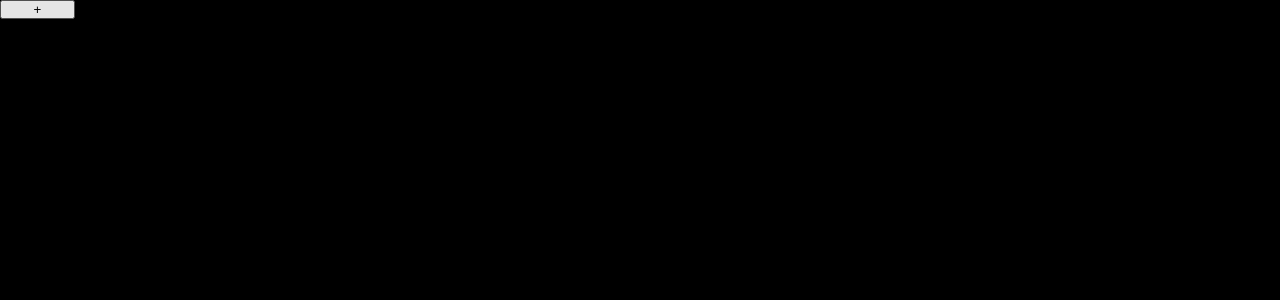
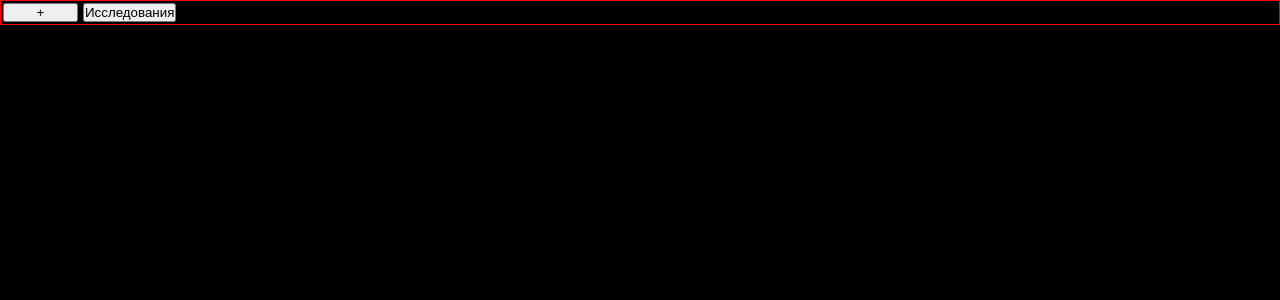
Before and after one commit to MaxRyazan/strategy, a Vue app: page / in a window 1280 px wide. Shown: the top 300 px of the page. Built offline with nearby package versions, Linux system fonts and the light colour scheme.

Commit message:
1.5.3  - добавлено окно исследований

```diff
--- a/src/components/MainPage.vue
+++ b/src/components/MainPage.vue
@@ -6,11 +6,13 @@ import {usePlanetStore} from "@/pinia/planetStore.ts";
 import {usePlayerStore} from "@/pinia/playerStore.ts";
 import {Player} from "@/typescript/classes/Player.ts";
 import {Planet} from "@/typescript/classes/Planet.ts";
+import ScienceComponent from "@/components/science/ScienceComponent.vue";
 
 const isPlanetVisible = ref(false)
 const planetStore = usePlanetStore()
 const playerStore = usePlayerStore()
 const player = ref() as Ref<Player>
+const isScienceVisible = ref(false)
 
 onMounted(() => {
     player.value = playerStore.player
@@ -23,9 +25,11 @@ function showSelectedPlanet(planet: Planet){
 
 <template>
     <div class="main_wrapper">
-        <header-controls-buttons @openPlanet="showSelectedPlanet"/>
-        <planet-component class="planet" @close="isPlanetVisible=false" :is-planet-visible="isPlanetVisible"
-                          v-if="isPlanetVisible"/>
+        <header-controls-buttons
+                @open-science="isScienceVisible=!isScienceVisible"
+                @openPlanet="showSelectedPlanet"/>
+        <planet-component @close="isPlanetVisible=false" :is-planet-visible="isPlanetVisible" v-if="isPlanetVisible"/>
+        <science-component @close="isScienceVisible=false" :is-science-visible="isScienceVisible" v-if="isScienceVisible"/>
     </div>
 </template>
 
--- a/src/components/header/HeaderControlsButtons.vue
+++ b/src/components/header/HeaderControlsButtons.vue
@@ -1,6 +1,9 @@
 <template>
-    <reusable-button @push="isPlanetListOpen=true" style=" width: 75px;" v-if="!isPlanetListOpen">+</reusable-button>
-    <reusable-button @push="isPlanetListOpen=false" style=" width: 75px;" v-else>-</reusable-button>
+    <div class="top_buttons">
+        <reusable-button @push="isPlanetListOpen=true" style=" width: 75px;" v-if="!isPlanetListOpen">+</reusable-button>
+        <reusable-button @push="isPlanetListOpen=false" style=" width: 75px;" v-else>-</reusable-button>
+        <reusable-button @push="$emit('openScience')">Исследования</reusable-button>
+    </div>
     <div class="player_colonies" v-if="isPlanetListOpen">
         <reusable-button style="width: 100%;" @push="$emit('openPlanet', player?.account.homePlanet)">{{player?.account.homePlanet.name}}</reusable-button>
         <div v-for="planet in player?.account.colonies" :key="planet.id">
@@ -24,6 +27,7 @@ onMounted(() => {
 })
 defineEmits<{
     (e: 'openPlanet', planet: Planet): void
+    (e: 'openScience'): void
 }>()
 </script>
 <style lang="scss" scoped>
@@ -33,5 +37,13 @@ defineEmits<{
   flex-direction: column;
   gap: 1px;
   width: 75px;
+  padding: 2px;
+}
+.top_buttons {
+  width: calc(100% - 6px);
+  border: 1px solid red;
+  display: flex;
+  gap: 5px;
+  padding: 2px;
 }
 </style>
--- /dev/null
+++ b/src/components/science/ScienceComponent.vue
@@ -0,0 +1,15 @@
+<script setup lang="ts">
+import ReusableDialog from "@/components/reusable/containers/ReusableDialog.vue";
+const props = defineProps<{
+    isScienceVisible: boolean
+}>()
+</script>
+<template>
+<reusable-dialog  @closeDialog="$emit('close')" :visible="props.isScienceVisible" header="Наука и исследования" style="width: 80%; margin: 0 auto">
+    <div>111111111</div>
+</reusable-dialog>
+</template>
+
+<style scoped lang="scss">
+
+</style>
```
